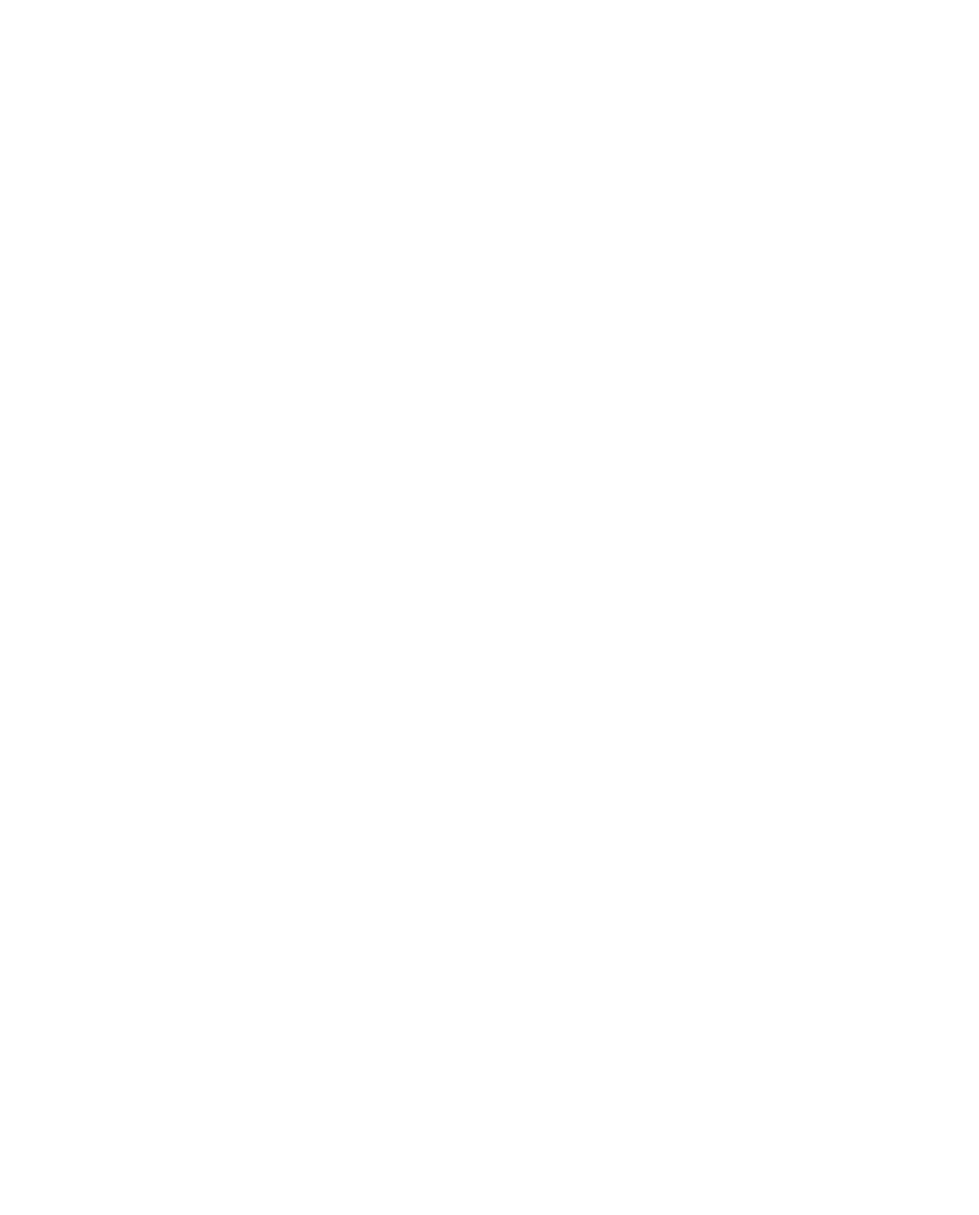
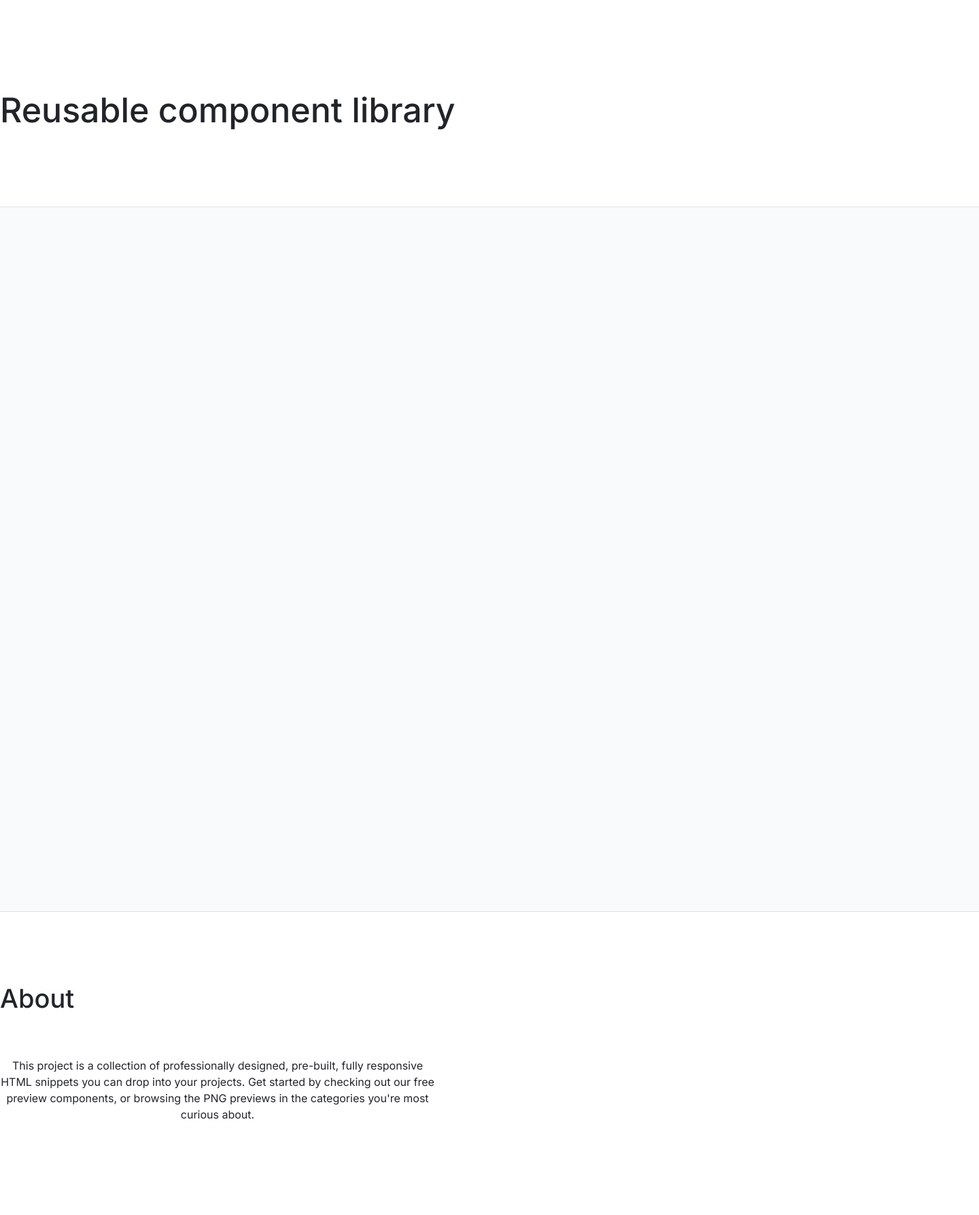
Before and after one commit to js-tasks-ru/htmlcss-20230530_amozalev, a website: page index.html in a window 1280 px wide. Shown: the whole page at 68% size, 1440 px wide, since content can reach past the window. Before the commit the page ends 800 px from the top, so only its background shows below. Drawn offline with nearby package versions, Linux system fonts and the light colour scheme.

Commit message:
Implemented draft of main page.

```diff
--- a/assets/css/main.css
+++ b/assets/css/main.css
@@ -1,5 +1,9 @@
+@import "../../node_modules/normalize.css/normalize.css";
 @import '../fonts/fonts.css';
-@import "~normalize.css/normalize.css";
+@import "../../components/page/page.css";
+@import "../../components/header/header.css";
+@import "../../components/main/main.css";
+@import "../../components/footer/footer.css";
 
 :root {
     --white: #ffffff;
@@ -12,6 +16,7 @@
     --grey-2: #DDE2E5;
     --grey-3: #ACB5BD;
     --grey-4: #495057;
+    --grey-5: #F9FAFC;
 
     --error: var(--red);
     --success: var(--blue);
--- a/assets/fonts/fonts.css
+++ b/assets/fonts/fonts.css
@@ -1 +1,2 @@
 @import url('https://fonts.googleapis.com/css2?family=Roboto:ital,wght@0,100;0,300;0,400;0,500;0,700;0,900;1,100;1,300;1,400;1,500;1,700;1,900&display=swap');
+@import url('https://fonts.googleapis.com/css2?family=Inter:ital,wght@0,100;0,300;0,400;0,500;0,700;0,900;1,100;1,300;1,400;1,500;1,700;1,900&display=swap');
--- /dev/null
+++ b/components/footer/footer.css
@@ -0,0 +1,26 @@
+.footer {
+    padding: 71px 0 136px;
+}
+
+.footer__title {
+    font-family: 'Inter';
+    font-style: normal;
+    font-weight: 500;
+    font-size: 38px;
+    line-height: 48px;
+    color: var(--black);
+    padding-bottom: 32px;
+}
+
+.footer_text {
+    font-family: 'Inter';
+    font-style: normal;
+    font-weight: 400;
+    font-size: 16px;
+    line-height: 24px;
+    text-align: center;
+    color: var(--black);
+
+    width: 640px;
+    height: 96px;
+}
--- /dev/null
+++ b/components/header/header.css
@@ -0,0 +1,13 @@
+.header {
+    background: var(--white);
+    padding: 96px 0 77px;
+}
+
+.header__title {
+    font-family: 'Inter';
+    font-style: normal;
+    font-weight: 500;
+    font-size: 50px;
+    line-height: 64px;
+    color: #212429;
+}
--- /dev/null
+++ b/components/main/main.css
@@ -0,0 +1,7 @@
+.main {
+    width: 1440px;
+    height: 1036px;
+    background: var(--grey-5);
+    border-top: 1px solid var(--grey-2);
+    border-bottom: 1px solid var(--grey-2);
+}
--- /dev/null
+++ b/components/page/page.css
@@ -0,0 +1,3 @@
+.page {
+
+}
--- a/index.html
+++ b/index.html
@@ -5,6 +5,22 @@
         <link rel="stylesheet" href="./assets/css/main.css">
     </head>
     <body>
+        <div class="page">
+            <header class="header">
+                <h1 class="header__title">Reusable component library</h1>
+            </header>
+            <main class="main">
 
+            </main>
+            <footer class="footer">
+                <h2 class="footer__title">About</h2>
+                <div class="footer_text">
+                    This project is a collection of professionally designed, pre-built, fully responsive
+                    HTML snippets you can drop into your projects. Get started by checking out our free preview
+                    components, or
+                    browsing the PNG previews in the categories you're most curious about.
+                </div>
+            </footer>
+        </div>
     </body>
 </html>
```
